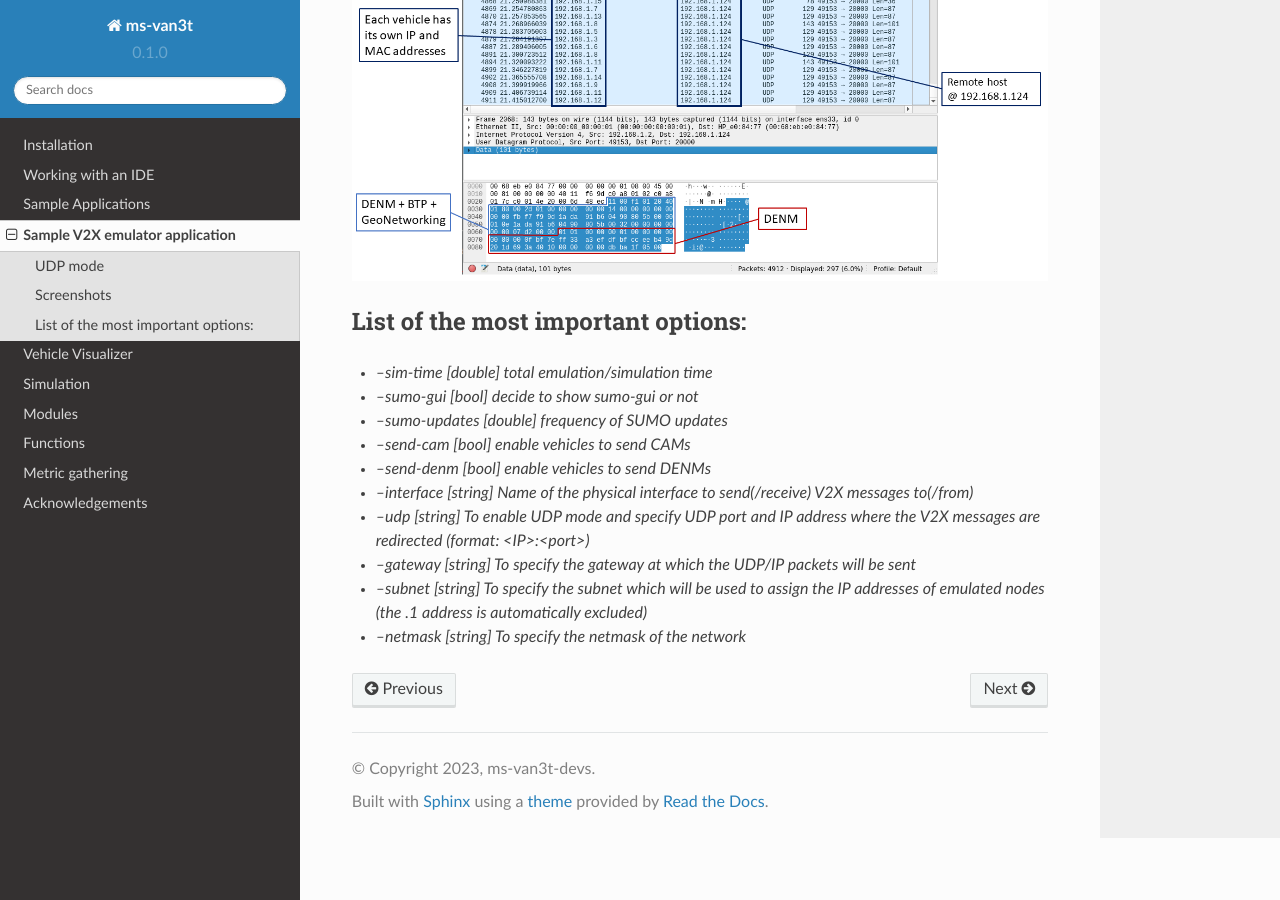
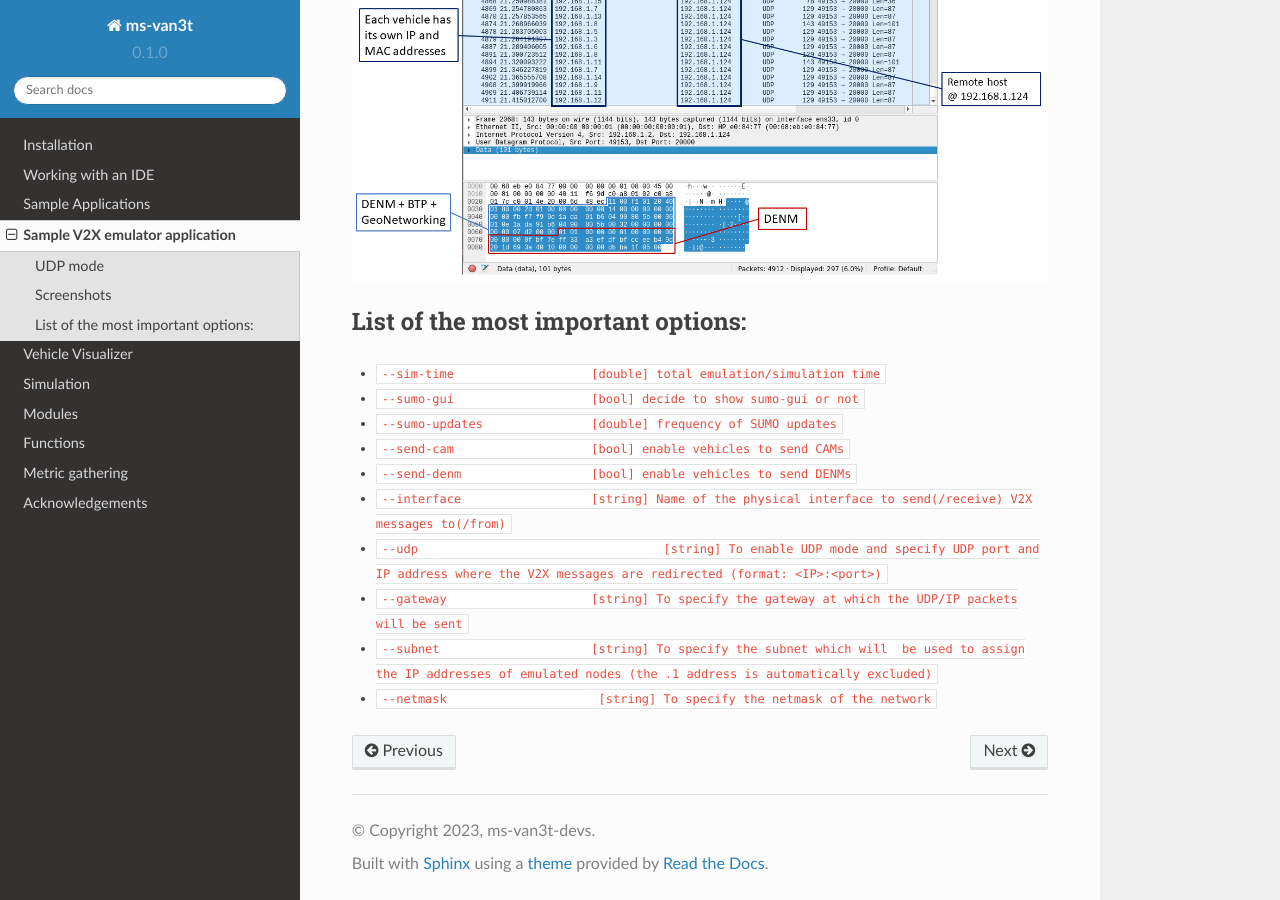
Before and after one commit to carlosrisma/doctutorial, a Sphinx documentation site: the page built from docs/source/Emulation.rst, in a window 1280 px wide and 900 px high, scrolled down 2745 px. Built offline with Sphinx 7.4.7 and the Read the Docs theme 2.0.0, drawn with Linux system fonts in a browser that asks for light colours.

```diff
--- a/docs/source/Emulation.rst
+++ b/docs/source/Emulation.rst
@@ -68,13 +68,13 @@ The following screenshot shows a Wireshark capture of the messages sent by the e
 List of the most important options:
 --------------------------------------
 
-- `--sim-time                   [double] total emulation/simulation time`
-- `--sumo-gui                   [bool] decide to show sumo-gui or not`
-- `--sumo-updates               [double] frequency of SUMO updates`
-- `--send-cam                   [bool] enable vehicles to send CAMs`
-- `--send-denm                  [bool] enable vehicles to send DENMs`
-- `--interface                  [string] Name of the physical interface to send(/receive) V2X messages to(/from)`
-- `--udp                		   [string] To enable UDP mode and specify UDP port and IP address where the V2X messages are redirected (format: <IP>:<port>)`
-- `--gateway                    [string] To specify the gateway at which the UDP/IP packets will be sent`
-- `--subnet                     [string] To specify the subnet which will  be used to assign the IP addresses of emulated nodes (the .1 address is automatically excluded)`
-- `--netmask                     [string] To specify the netmask of the network`
+- ``--sim-time                   [double] total emulation/simulation time``
+- ``--sumo-gui                   [bool] decide to show sumo-gui or not``
+- ``--sumo-updates               [double] frequency of SUMO updates``
+- ``--send-cam                   [bool] enable vehicles to send CAMs``
+- ``--send-denm                  [bool] enable vehicles to send DENMs``
+- ``--interface                  [string] Name of the physical interface to send(/receive) V2X messages to(/from)``
+- ``--udp                		   [string] To enable UDP mode and specify UDP port and IP address where the V2X messages are redirected (format: <IP>:<port>)``
+- ``--gateway                    [string] To specify the gateway at which the UDP/IP packets will be sent``
+- ``--subnet                     [string] To specify the subnet which will  be used to assign the IP addresses of emulated nodes (the .1 address is automatically excluded)``
+- ``--netmask                     [string] To specify the netmask of the network``
```
